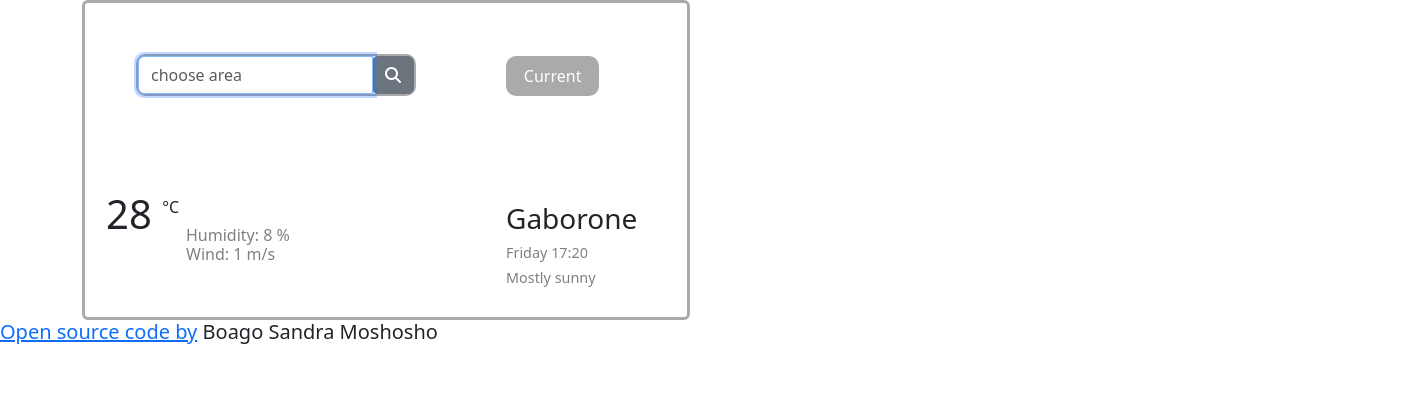
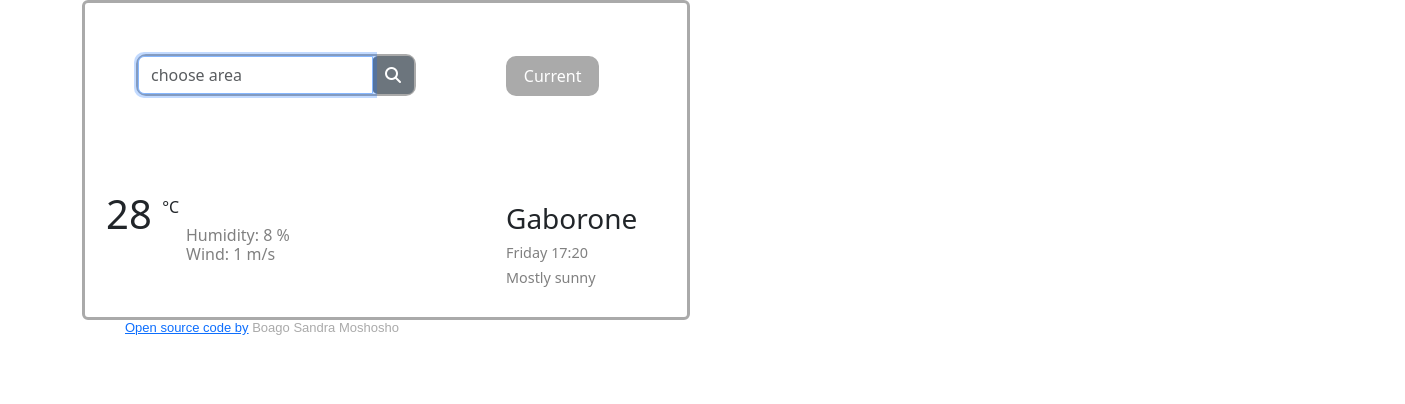
Before and after one commit to boagosandramoshosho/Shecodes-weather-app-sample, a website built with Parcel: page index.html in a window 1280 px wide. Shown: the whole page, 1405 px wide, since content can reach past the window. Built offline with nearby package versions, Linux system fonts and the light colour scheme.

Commit message:
added styling for the github link

```diff
--- a/src/styles.css
+++ b/src/styles.css
@@ -65,3 +65,13 @@
     color: grey;
     font-size: 90%;
   }
+
+  .gitlink {
+
+    color:#aaa;
+    font-family: Arial, Helvetica, sans-serif;
+    font-weight: lighter;
+    font-size: small;
+    position: relative;
+    right: -125px;
+  }
```
